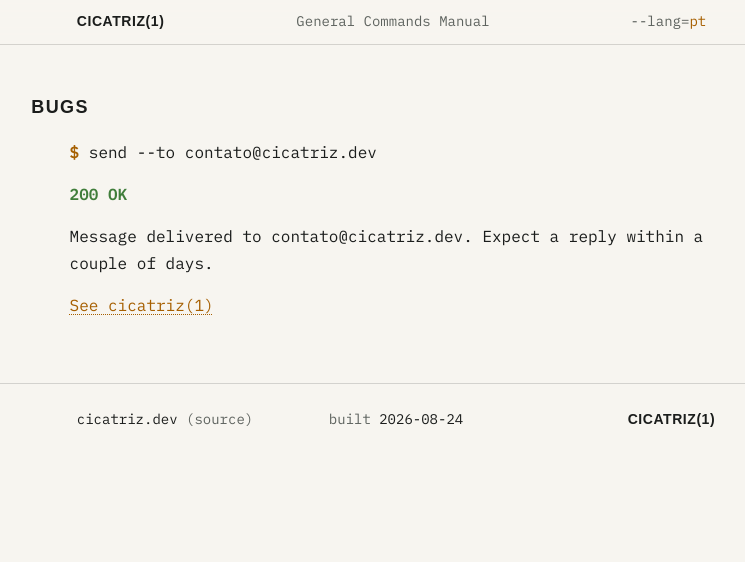
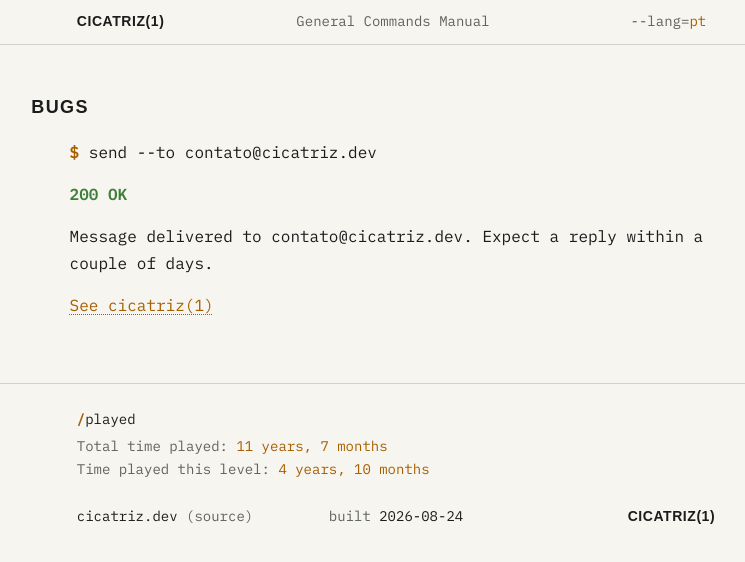
Before and after one commit to cicatrizdev/cicatriz-dev, a Next.js app: page /en/sent in a window 1280 px wide. Shown: the top 562 px of the page, without its empty margins (244-989 px from the left). Built offline with nearby package versions, Linux system fonts and the light colour scheme; a web font is replaced by a local one.

Commit message:
feat: /played in the footer
Total time played since the earliest role and time played this level
(current ongoing role), computed at build time, EN and PT.

```diff
--- a/src/components/layout/Footer.tsx
+++ b/src/components/layout/Footer.tsx
@@ -1,6 +1,7 @@
 import type { Locale } from '@/lib/i18n'
 import { site, getUi } from '@/content'
 import { manTitle } from './ManHeader'
+import { Played } from './Played'
 import styles from './Footer.module.css'
 
 /** Stamped once per build; the man page's "date" field. */
@@ -11,6 +12,7 @@ export function Footer({ locale }: { locale: Locale }) {
   const host = new URL(site.url).host
   return (
     <footer className={styles.footer}>
+      <Played locale={locale} />
       <div className={styles.inner}>
         <a
           href={site.repo}
--- /dev/null
+++ b/src/components/layout/Played.module.css
@@ -0,0 +1,26 @@
+.played {
+  max-width: calc(var(--measure) + 2 * var(--gutter));
+  margin: 0 auto;
+  padding: var(--space-6) var(--gutter) 0;
+  font-size: var(--text-sm);
+  color: var(--dim);
+}
+
+.cmd {
+  margin: 0 0 var(--space-1);
+  color: var(--fg);
+}
+
+.slash {
+  color: var(--accent);
+  font-weight: 700;
+}
+
+.line {
+  margin: 0;
+}
+
+/* WoW prints /played in the system-message yellow; ours is the amber we already own. */
+.value {
+  color: var(--accent);
+}
--- /dev/null
+++ b/src/components/layout/Played.tsx
@@ -0,0 +1,50 @@
+import type { Locale } from '@/lib/i18n'
+import { getUi } from '@/content'
+import { careerStart, currentLevelStart, monthsBetween } from '@/lib/played'
+import styles from './Played.module.css'
+
+/** Stamped once per build, like the footer date. */
+const now = new Date()
+
+type Words = { years: [string, string]; months: [string, string] }
+
+function format(
+  { years, months }: { years: number; months: number },
+  w: Words
+) {
+  const parts: string[] = []
+  if (years > 0) parts.push(`${years} ${w.years[years === 1 ? 0 : 1]}`)
+  if (months > 0 || parts.length === 0)
+    parts.push(`${months} ${w.months[months === 1 ? 0 : 1]}`)
+  return parts.join(', ')
+}
+
+/** The WoW `/played` readout: total career time and time at the current "level". */
+export function Played({ locale }: { locale: Locale }) {
+  const ui = getUi(locale).chrome.played
+  const level = currentLevelStart()
+  return (
+    <div className={styles.played}>
+      <p className={styles.cmd}>
+        <span className={styles.slash} aria-hidden="true">
+          /
+        </span>
+        played
+      </p>
+      <p className={styles.line}>
+        {ui.total}:{' '}
+        <span className={styles.value}>
+          {format(monthsBetween(careerStart(), now), ui)}
+        </span>
+      </p>
+      {level && (
+        <p className={styles.line}>
+          {ui.level}:{' '}
+          <span className={styles.value}>
+            {format(monthsBetween(level, now), ui)}
+          </span>
+        </p>
+      )}
+    </div>
+  )
+}
--- a/src/content/ui/en.ts
+++ b/src/content/ui/en.ts
@@ -16,6 +16,12 @@ export const en = {
     langSwitch: 'Ler em português',
     sourceLink: 'source',
     built: 'built',
+    played: {
+      total: 'Total time played',
+      level: 'Time played this level',
+      years: ['year', 'years'],
+      months: ['month', 'months'],
+    },
   },
   sections: {
     name: 'Name',
--- a/src/content/ui/pt.ts
+++ b/src/content/ui/pt.ts
@@ -16,6 +16,12 @@ export const pt = {
     langSwitch: 'Read in English',
     sourceLink: 'código',
     built: 'gerado',
+    played: {
+      total: 'Tempo total jogado',
+      level: 'Tempo jogado neste nível',
+      years: ['ano', 'anos'],
+      months: ['mês', 'meses'],
+    },
   },
   sections: {
     name: 'Nome',
--- /dev/null
+++ b/src/lib/played.ts
@@ -0,0 +1,25 @@
+import { experience } from '@/content/experience'
+
+/** Whole years and months between an ISO `YYYY-MM` and a date. */
+export function monthsBetween(
+  startIsoMonth: string,
+  until: Date
+): { years: number; months: number } {
+  const [y, m] = startIsoMonth.split('-').map(Number)
+  const total =
+    (until.getUTCFullYear() - y) * 12 + (until.getUTCMonth() + 1 - m)
+  return { years: Math.floor(total / 12), months: total % 12 }
+}
+
+/** Earliest start across the whole history: the character's creation date. */
+export function careerStart(): string {
+  return experience.map((job) => job.start).sort()[0]
+}
+
+/** Start of the current "level": the earliest still-ongoing role. */
+export function currentLevelStart(): string | null {
+  const ongoing = experience
+    .filter((job) => job.end === null)
+    .map((job) => job.start)
+  return ongoing.length ? ongoing.sort()[0] : null
+}
```
Also changed, not shown: src/content/types.ts (+7 -0 lines).
